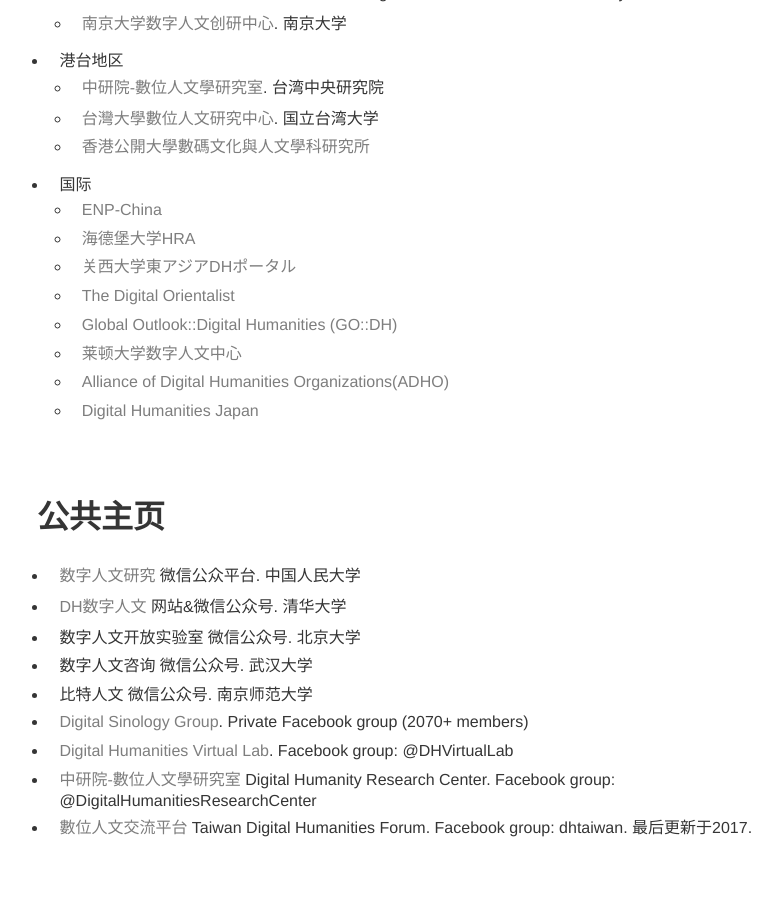
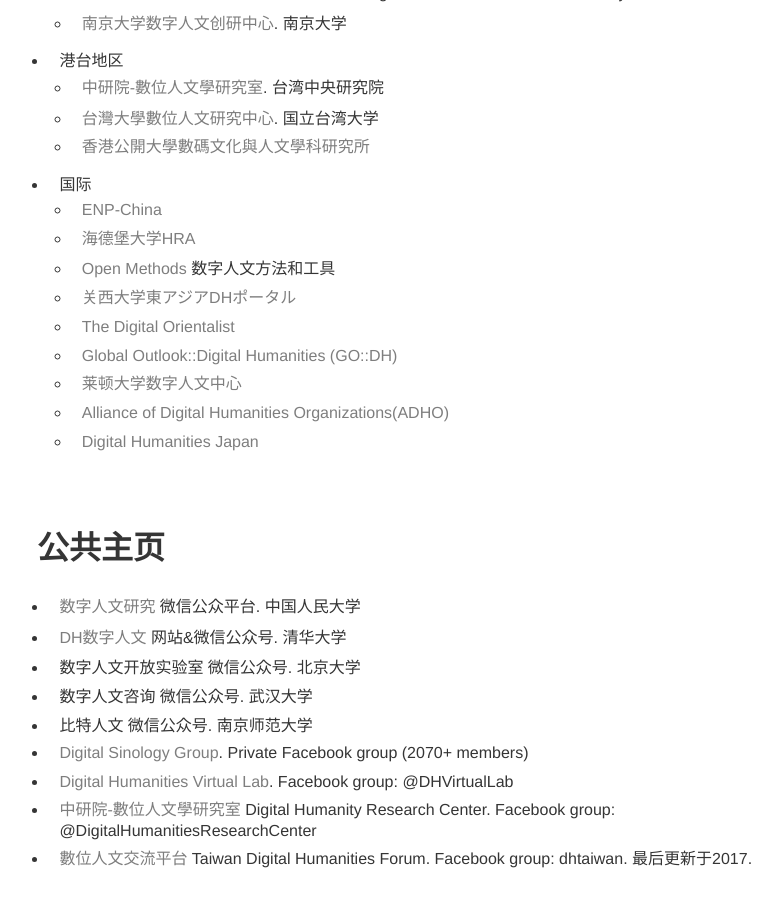
Before and after one commit to DHHD2022/DHHD2022.GitHub.io, a Jekyll site: the page built from dh_index/index.md, in a window 1280 px wide and 900 px high, scrolled down 1614 px. Shown: the whole window, without its empty margins (203-985 px from the left). Built offline with Jekyll 4.4.1, drawn with Linux system fonts in a browser that asks for light colours.

Commit message:
Update index.md

```diff
--- a/dh_index/index.md
+++ b/dh_index/index.md
@@ -59,6 +59,7 @@
 * 国际
   * [ENP-China](https://www.enpchina.eu/)
   * [海德堡大学HRA](http://hra.uni-hd.de/)
+  * [Open Methods](https://openmethods.dariah.eu/) 数字人文方法和工具
   * [关西大学東アジアDHポータル](https://www.dh.ku-orcas.kansai-u.ac.jp/)
   * [The Digital Orientalist](https://digitalorientalist.com/)
   * [Global Outlook::Digital Humanities (GO::DH)](http://www.globaloutlookdh.org/)
```
